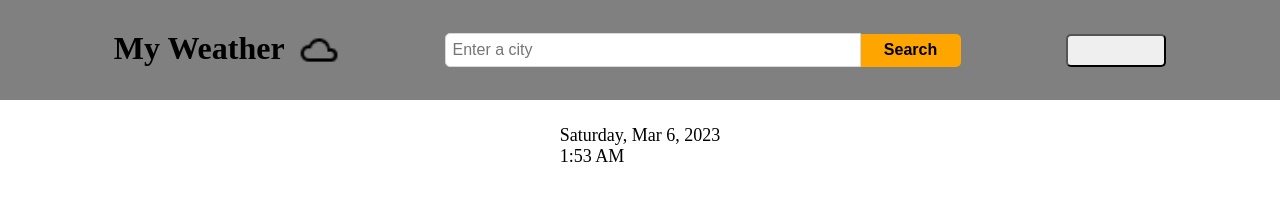
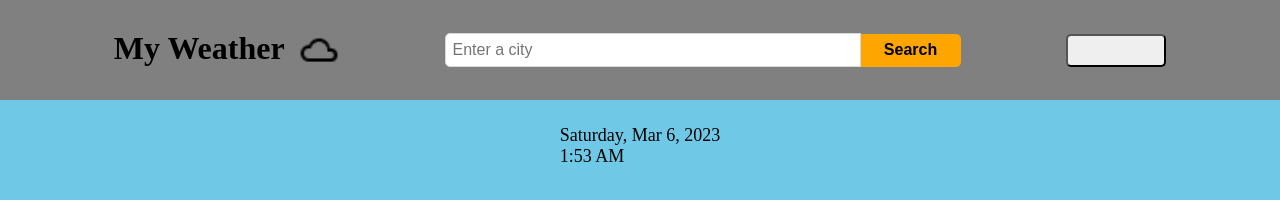
Before and after one commit to chapmancbVCU/weather-app, a website built with webpack: page dist/index.html in a window 1280 px wide. Built offline with Linux system fonts and the light colour scheme; no server answers.

Commit message:
Set background color of body.

```diff
--- a/src/css/styles.css
+++ b/src/css/styles.css
@@ -1,6 +1,10 @@
 * {
     margin: 0;
     padding: 0;
+}
+
+body {
+    background-color: rgb(111, 200, 230);
 }
 
 .city-name {
```
Also changed, not shown: dist/main.js.
